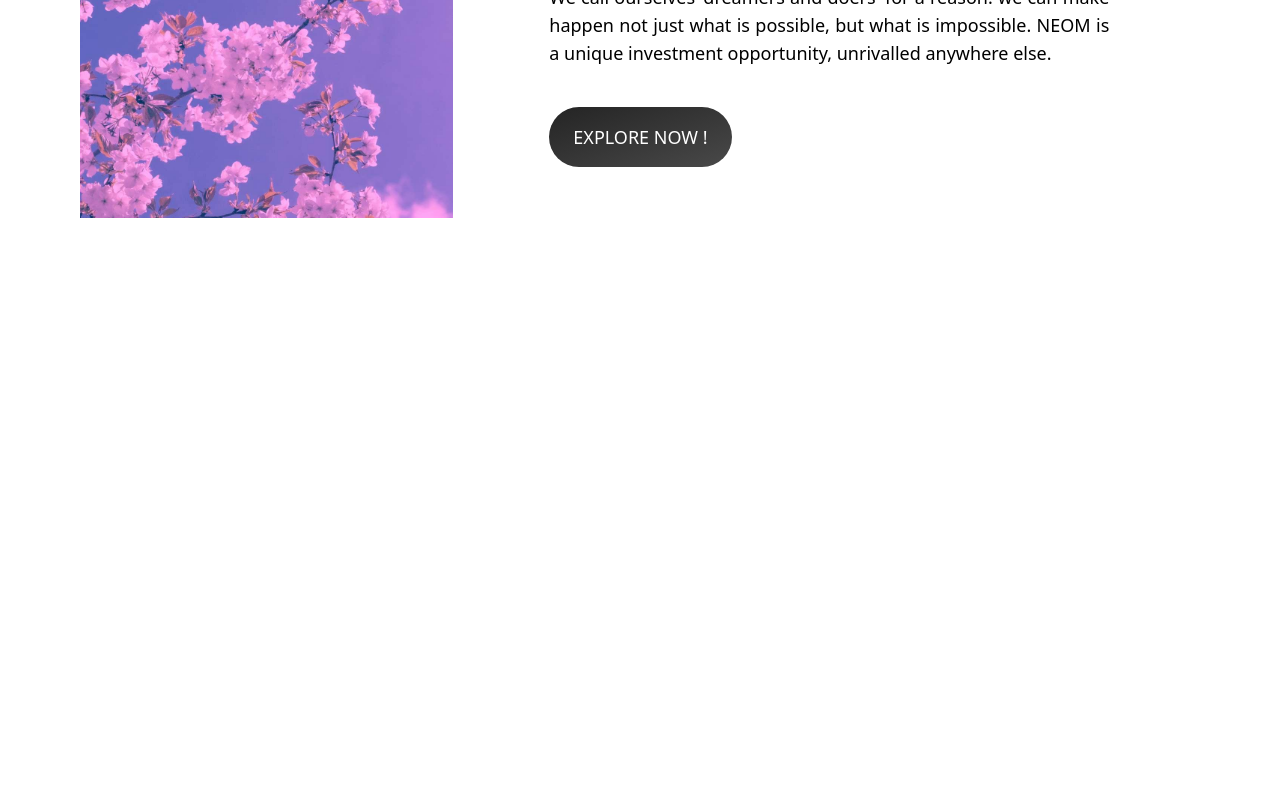
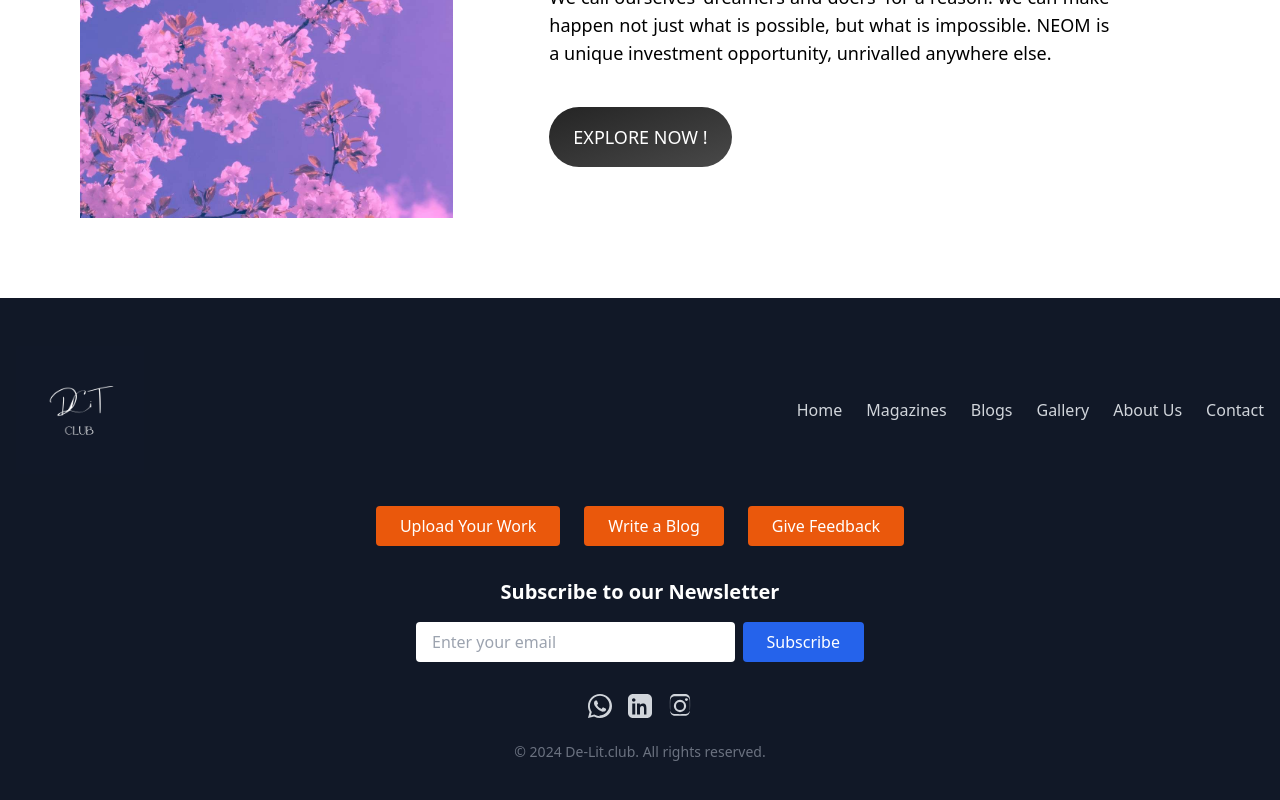
Before and after one commit to Student-Recreation-Center-CSE-RKV/De-Lit-Client, a Next.js app: page / in a window 1280 px wide. Shown: the part 344-1144 px from the top of the page. Before the commit the page ends 800 px from the top, so only its background shows below. Built offline with nearby package versions, Linux system fonts and the light colour scheme.

Commit message:
footer section

```diff
--- a/app/page.js
+++ b/app/page.js
@@ -1,10 +1,15 @@
 import Image from "next/image";
 import MagazineWrapper from "@/components/magazine/MagazineWrapper";
+import Footer from "@/components/footer/Footer";
 import Block from "@/components/Block";
 
 export default function Home() {
   return (
-    <Block />
+    <div>
+      <Block />
+      <Footer />
+    </div>
+
   );
 }
 
--- /dev/null
+++ b/components/footer/Footer.jsx
@@ -0,0 +1,119 @@
+//
+// components/Footer.js
+"use client";
+import React, { useState } from 'react';
+
+const Footer = () => {
+  const [email, setEmail] = useState('');
+
+  const handleSubscribe = (e) => {
+    e.preventDefault();
+    // Logic for handling the email subscription can go here (e.g., API call)
+    console.log(`Subscribed with: ${email}`);
+    setEmail('');
+  };
+
+  return (
+    <footer className="bg-gray-900 text-gray-300 py-12">
+      <div className="container mx-auto px-4">
+        <div className="flex flex-col md:flex-row justify-between items-center mb-8">
+          {/* Logo Section */}
+          <div className="mb-6 md:mb-0">
+            {/* <h1 className="text-2xl font-bold text-white">Your Logo</h1> */}
+            <img src="/logo.jpg" alt="" className="w-32  mx-auto h-auto"/>
+          </div>
+
+          {/* Navigation Links */}
+          <div className="flex flex-col md:flex-row space-y-4 md:space-y-0 md:space-x-6 text-center">
+            <a href="#" className="hover:text-white">Home</a>
+            <a href="#" className="hover:text-white">Magazines</a>
+            <a href="#" className="hover:text-white">Blogs</a>
+            <a href="#" className="hover:text-white">Gallery</a>
+            <a href="#" className="hover:text-white">About Us</a>
+            <a href="#" className="hover:text-white">Contact</a>
+
+          </div>
+        </div>
+
+        <div className="flex flex-col md:flex-row justify-center items-center mb-8">
+            <div className="flex flex-col md:flex-row space-y-4 md:space-y-0 md:space-x-6 text-center">
+            <button
+                type="button"
+                className="bg-orange-600 text-white px-6 py-2 rounded hover:bg-orange-700 transition-colors duration-300 w-full sm:w-auto"
+            >
+                Upload Your Work
+            </button>
+            <button
+                type="button"
+                className="bg-orange-600 text-white px-6 py-2 rounded hover:bg-orange-700 transition-colors duration-300 w-full sm:w-auto"
+            >
+                Write a Blog
+            </button>
+            <button
+                type="button"
+                className="bg-orange-600 text-white px-6 py-2 rounded hover:bg-orange-700 transition-colors duration-300 w-full sm:w-auto"
+            >
+                Give Feedback
+            </button>
+            </div>
+
+        </div>
+
+        {/* Newsletter Subscription */}
+        <div className="flex flex-col items-center justify-center mb-8">
+          <h2 className="text-xl font-semibold text-white mb-4">Subscribe to our Newsletter</h2>
+          <form onSubmit={handleSubscribe} className="w-full max-w-md">
+            <div className="flex flex-col sm:flex-row justify-center items-center space-y-4 sm:space-y-0 sm:space-x-2">
+              <input
+                type="email"
+                className="w-full px-4 py-2 text-gray-900 rounded focus:outline-none focus:ring-2 focus:ring-blue-500"
+                placeholder="Enter your email"
+                value={email}
+                onChange={(e) => setEmail(e.target.value)}
+                required
+              />
+              <button
+                type="submit"
+                className="bg-blue-600 text-white px-6 py-2 rounded hover:bg-blue-700 transition-colors duration-300 w-full sm:w-auto"
+              >
+                Subscribe
+              </button>
+            </div>
+          </form>
+        </div>
+
+        {/* Social Links */}
+        <div className="flex justify-center space-x-4 mb-6">
+          <a href="#" className="hover:text-white">
+          <svg className="w-6 h-6" fill="currentColor" viewBox="0 0 24 24">
+  <path d="M17.472 14.382c-.297-.149-1.758-.867-2.031-.967-.272-.099-.469-.149-.666.149-.198.297-.763.966-.935 1.164-.173.198-.347.223-.644.074-.297-.149-1.255-.462-2.39-1.475-.883-.788-1.48-1.761-1.653-2.059-.173-.297-.018-.458.13-.606.134-.134.297-.347.446-.52.149-.174.198-.298.298-.497.099-.198.05-.372-.025-.521-.075-.149-.666-1.611-.915-2.209-.24-.577-.485-.499-.666-.499h-.572c-.198 0-.521.074-.795.372-.272.297-1.04 1.017-1.04 2.479 0 1.461 1.065 2.875 1.213 3.074.149.198 2.1 3.212 5.077 4.506.709.306 1.261.489 1.692.626.711.226 1.357.194 1.868.118.571-.085 1.758-.719 2.006-1.413.248-.695.248-1.29.173-1.413-.074-.124-.272-.198-.57-.347z"/>
+  <path d="M20.52 3.477C18.253 1.209 15.243 0 12 0 5.373 0 0 5.373 0 12c0 2.122.557 4.205 1.617 6.037L0 24l6.064-1.589A11.949 11.949 0 0 0 12 24c6.627 0 12-5.373 12-12 0-3.243-1.209-6.253-3.477-8.523zM12 22.129c-1.835 0-3.651-.491-5.22-1.419l-.375-.224-3.602.943.963-3.509-.244-.364C2.42 15.862 1.872 13.952 1.872 12 1.872 6.601 6.601 1.872 12 1.872c2.536 0 4.921.988 6.707 2.773 1.785 1.786 2.773 4.171 2.773 6.707 0 5.399-4.729 10.257-10.257 10.257z"/>
+</svg>
+
+          </a>
+          <a href="#" className="hover:text-white">
+          <svg className="w-6 h-6" fill="currentColor" viewBox="0 0 24 24">
+  <path d="M19 0h-14c-2.75 0-5 2.25-5 5v14c0 2.75 2.25 5 5 5h14c2.75 0 5-2.25 5-5v-14c0-2.75-2.25-5-5-5zm-11.75 20.5h-3v-11h3v11zm-1.5-12.63c-.97 0-1.75-.79-1.75-1.75s.79-1.75 1.75-1.75c.97 0 1.75.79 1.75 1.75s-.78 1.75-1.75 1.75zm13.25 12.63h-3v-5.57c0-1.33-.03-3.04-1.85-3.04-1.86 0-2.14 1.45-2.14 2.95v5.66h-3v-11h2.88v1.5h.04c.4-.75 1.39-1.54 2.86-1.54 3.06 0 3.62 2.01 3.62 4.63v6.41z"/>
+</svg>
+
+          </a>
+          <a href="#" className="hover:text-white">
+          <svg className="w-6 h-6" fill="currentColor" viewBox="0 0 24 24">
+  <path d="M12 2.163c3.204 0 3.584.012 4.849.07 1.366.062 2.633.343 3.608 1.317.975.975 1.256 2.242 1.318 3.608.058 1.265.069 1.645.069 4.849s-.012 3.584-.07 4.849c-.062 1.366-.343 2.633-1.318 3.608-.975.975-2.242 1.256-3.608 1.318-1.265.058-1.645.069-4.849.069s-3.584-.012-4.849-.07c-1.366-.062-2.633-.343-3.608-1.318-.975-.975-1.256-2.242-1.318-3.608-.058-1.265-.069-1.645-.069-4.849s.012-3.584.07-4.849c.062-1.366.343-2.633 1.318-3.608.975-.975 2.242-1.256 3.608-1.318 1.265-.058 1.645-.069 4.849-.069m0-2.163c-3.257 0-3.667.013-4.947.072-1.39.064-2.645.343-3.688 1.386-1.043 1.043-1.322 2.297-1.386 3.688-.059 1.28-.072 1.69-.072 4.947s.013 3.667.072 4.947c.064 1.39.343 2.645 1.386 3.688 1.043 1.043 2.297 1.322 3.688 1.386 1.28.059 1.69.072 4.947.072s3.667-.013 4.947-.072c1.39-.064 2.645-.343 3.688-1.386 1.043-1.043 1.322-2.297 1.386-3.688.059-1.28.072-1.69.072-4.947s-.013-3.667-.072-4.947c-.064-1.39-.343-2.645-1.386-3.688-1.043-1.043-2.297-1.322-3.688-1.386-1.28-.059-1.69-.072-4.947-.072z"/>
+  <path d="M12 5.838a6.162 6.162 0 1 0 0 12.324 6.162 6.162 0 0 0 0-12.324zm0 10.162a3.999 3.999 0 1 1 0-7.998 3.999 3.999 0 0 1 0 7.998z"/>
+  <circle cx="18.406" cy="5.594" r="1.44"/>
+</svg>
+
+          </a>
+        </div>
+
+        {/* Copyright Section */}
+        <div className="text-center text-sm text-gray-500">
+          &copy; {new Date().getFullYear()} De-Lit.club. All rights reserved.
+        </div>
+      </div>
+    </footer>
+  );
+};
+
+export default Footer;
--- a/package.json
+++ b/package.json
@@ -16,6 +16,6 @@
   "devDependencies": {
     "autoprefixer": "^10.4.20",
     "postcss": "^8",
-    "tailwindcss": "^3.4.1"
+    "tailwindcss": "^3.4.13"
   }
 }
```
Also changed, not shown: public/logo.jpg (added), 1 other file (tests, documents, lock files or other folders).
